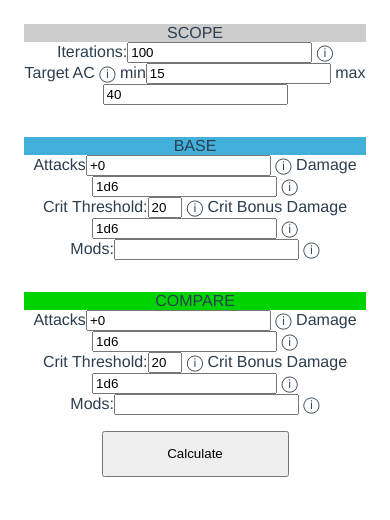
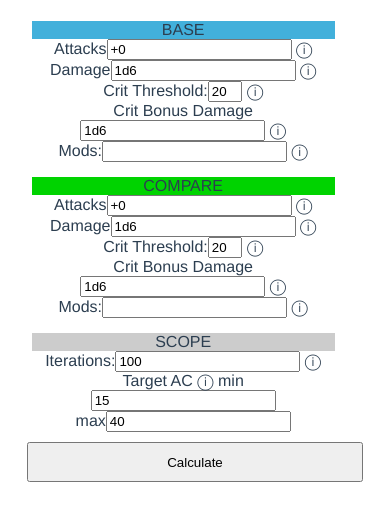
Before and after one commit to charles-oder/pathfinder-damage-calc, a Vue app: page / in a window 390 px wide. Shown: the top 520 px of the page. Built offline with nearby package versions, Linux system fonts and the light colour scheme.

Commit message:
cleaned up UI

```diff
--- a/src/attack/AttackResultsView.vue
+++ b/src/attack/AttackResultsView.vue
@@ -87,16 +87,17 @@ export default defineComponent({
             const ac = results.targetAc;
             const delta = damageDeltaForIndex(index, barIndex).toFixed(1)
             const damagePerRound = (results.totalDamage / parseInt(simSettings().iterations)).toFixed(1);
+            const hitPercentage = (results.totalHits / results.totalAttacks * 100).toFixed(1)
             let output = 'Target AC: ' + ac
                 + '\n Total Attacks: ' + results.totalAttacks
                 + '\n Total Hits: ' + results.totalHits
-                + '\n Average Hits per Round: ' + averageHits(results)
+                + '\n Avg Hits/rnd: ' + averageHits(results) + ' (' + hitPercentage + '%) '
                 + '\n Total Crits: ' + results.totalCrits
                 + '\n Crit Rate: ' + critRate(results)
                 + '\n Base Damage: ' + results.totalBaseDamage
                 + '\n Crit Damage: ' + (results.totalDamage - results.totalBaseDamage)
                 + '\n Total Damage: ' + results.totalDamage
-                + '\n Damage per Round: ' + damagePerRound
+                + '\n Damage/rnd: ' + damagePerRound
             if (barIndex > 0) {
                 output += '\n Difference from base: ' + delta
             }
--- a/src/config/AttackSettingsView.vue
+++ b/src/config/AttackSettingsView.vue
@@ -1,8 +1,10 @@
 <template>
     <div class="attack-settings-view">
         <div class="sim-settings-header" v-bind:style="{background: attackSettings.color}">{{attackSettings.name}}</div>
-        <div>Attacks<input v-model="attackSettings.attacks"/> <TooltipView :text="attacksTooltip"/> Damage<input v-model="attackSettings.damage"/> <TooltipView :text="damageToolitp"/></div>
-        <div>Crit Threshold:<input style="width: 2em;" v-model="attackSettings.critThreshold"/> <TooltipView :text="critThresholdTooltip"/> Crit Bonus Damage<input v-model="attackSettings.critBonusDamage"/> <TooltipView :text="critDamageBonusTooltip"/></div>
+        <div>Attacks<input v-model="attackSettings.attacks"/> <TooltipView :text="attacksTooltip"/></div>
+        <div>Damage<input v-model="attackSettings.damage"/> <TooltipView :text="damageToolitp"/></div>
+        <div>Crit Threshold:<input style="width: 2em;" v-model="attackSettings.critThreshold"/> <TooltipView :text="critThresholdTooltip"/></div>
+        <div>Crit Bonus Damage<input v-model="attackSettings.critBonusDamage"/> <TooltipView :text="critDamageBonusTooltip"/></div>
         <div>Mods:<input v-model="attackSettings.mods"/> <TooltipView :text="modsTooltip"/></div>
     </div>
 </template>
@@ -28,7 +30,8 @@ export default defineComponent({
         const attacksTooltip = 'Attacks to make each round. Format:\n+15/+10/+5';
         const damageToolitp = 'Damage per attack.  Format:\n1d8+2d6';
         const critThresholdTooltip = 'The natural die roll for a critical threat';
-        const critDamageBonusTooltip = 'The bonus damage for critical hits.  Format:\n1d8+2d6';
+        const critDamageBonusTooltip = 'The bonus damage for critical hits.  This '
+        + 'is in addition to normal damage (i.e. <normal dmg> + <crit dmg>).  Format:\n1d8+2d6';
         const modsTooltip = 'Conditional modifications to damage based on attack or'
         + ' hit sequence.  Can be based on the number of the attack in sequence, or'
         + ' the number of the hit in sequence. Multiple conditions must be separated'
@@ -52,5 +55,6 @@ export default defineComponent({
 <style scoped lang="scss">
 .attack-settings-view {
   position: relative;
+  padding: 5px 5px 10px 5px;
 }
 </style>
--- a/src/config/SimSettingsView.vue
+++ b/src/config/SimSettingsView.vue
@@ -2,7 +2,8 @@
     <div class="sim-settings-view">
         <div class="sim-settings-header">SCOPE</div>
         <div>Iterations:<input v-model="simSettings.iterations"/> <TooltipView :text="iterationTooltip"/></div>
-        <div>Target AC <TooltipView :text="targetAcTooltip"/> min<input v-model="simSettings.acMin"/> max<input v-model="simSettings.acMax"/></div>
+        <div>Target AC <TooltipView :text="targetAcTooltip"/> min<input v-model="simSettings.acMin"/></div>
+        <div> max<input v-model="simSettings.acMax"/></div>
     </div>
 </template>
 
@@ -39,6 +40,7 @@ export default defineComponent({
 <style scoped lang="scss">
 .sim-settings-view {
   position: relative;
+  padding: 5px 5px 10px 5px;
 }
 .sim-settings-header {
   background-color: #CCC;
--- a/src/views/Home.vue
+++ b/src/views/Home.vue
@@ -1,9 +1,9 @@
 <template>
   <div class="home">
     <div class="settings">
-      <SimSettingsView class="settings-container" v-model:settings="simSettings"/>
       <AttackSettingsView class="settings-container" v-model:settings="attackSettings"/>
       <AttackSettingsView class="settings-container" v-model:settings="compAttackSettings"/>
+      <SimSettingsView class="settings-container" v-model:settings="simSettings"/>
       <button class="calc-button" v-on:click="caclulateClicked()">Calculate</button>
     </div>
     <AttackResultsView :results="resultSet" :simSettings="simSettings"/>
@@ -43,7 +43,6 @@ export default defineComponent({
 
     const caclulateClicked = function() {
       simSettings.save();
-      debugger
       attackSettings.save();
       resultSet.colors = ['#42b0db','#00d300']
       resultSet.reset();
@@ -88,16 +87,16 @@ export default defineComponent({
 .settings {
   position: relative;
   display: block;
+  margin: 1em 5%;
 }
 .calc-button {
-  width: 50%;
-  margin: 1% 25%;
-  padding: 1em;
+  width: 100%;
+  height: 40px;
   display: block;
 }
 .settings-container {
   float: left;
-  padding: 1em;
+  width: 30%;
 }
 .results-container {
   display: inline-block;
@@ -125,7 +124,22 @@ export default defineComponent({
 .results-container {
   position: relative;
 }
-a {
-  color: #42b983;
+
+@media only screen and (max-width: 1120px) {
+  .settings-container {
+    width: 45%;
+  }
+  body {
+    background-color: lightblue;
+  }
 }
+@media only screen and (max-width: 850px) {
+  .settings-container {
+    width: 90%;
+  }
+  body {
+    background-color: lightblue;
+  }
+}
+
 </style>
```
